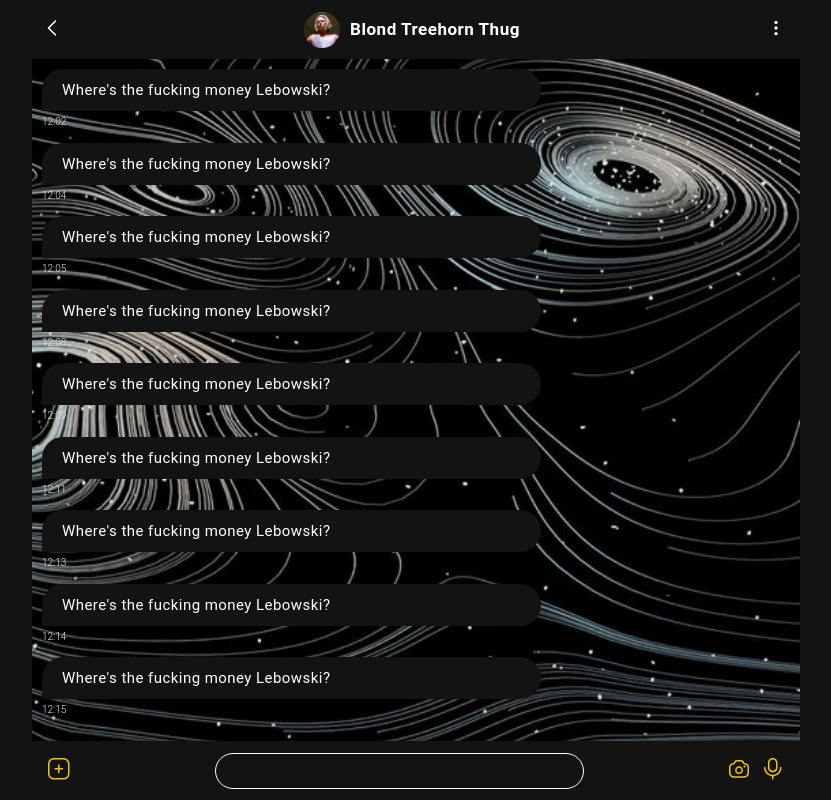
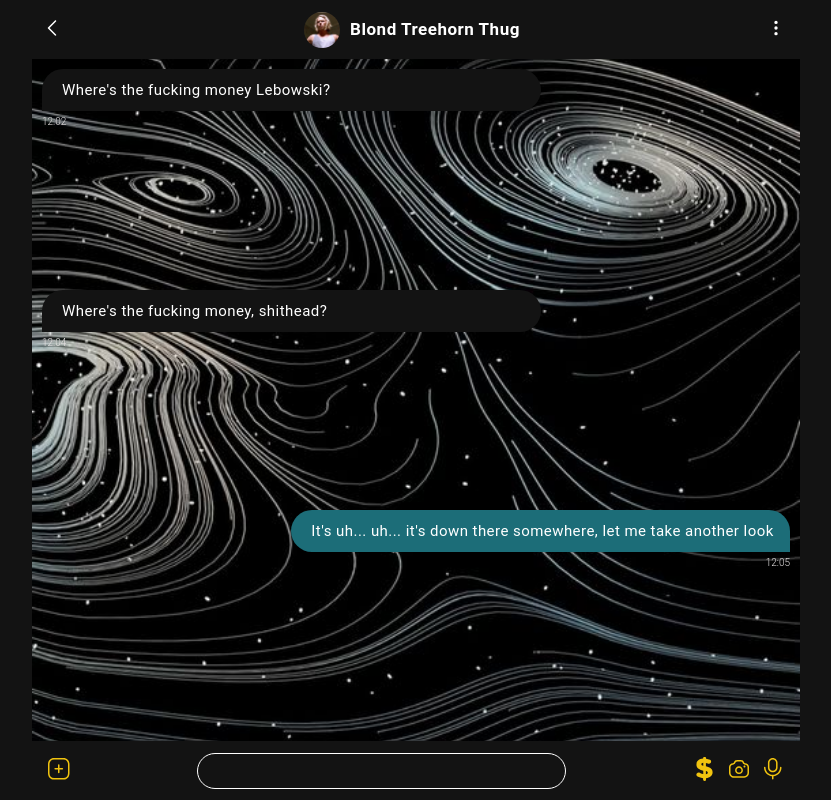
Before and after one commit to StaburovAlexey/test-chat-donat, a Vue app: page / in a window 1280 px wide. Shown: the whole page, without its empty margins (224-1055 px from the left). Built offline with nearby package versions, Linux system fonts and the light colour scheme.

Commit message:
layot main

```diff
--- a/src/App.vue
+++ b/src/App.vue
@@ -41,8 +41,9 @@
       </svg>
     </button>
   </header>
-  <main class="main">
+  <main class="main" id="main">
     <div
+      id="message"
       class="message"
       v-for="(message, index) in messages"
       :key="index"
@@ -85,6 +86,34 @@
       @keyup.enter="inputMessage"
     />
     <div class="footer__container-btn-right">
+      <button class="footer__btn-cash footer-btn">
+        <svg
+          height="24px"
+          width="25px"
+          version="1.1"
+          id="Capa_1"
+          xmlns="http://www.w3.org/2000/svg"
+          xmlns:xlink="http://www.w3.org/1999/xlink"
+          viewBox="0 0 235.517 235.517"
+          xml:space="preserve"
+          fill="#000000"
+        >
+          <g id="SVGRepo_bgCarrier" stroke-width="0"></g>
+          <g
+            id="SVGRepo_tracerCarrier"
+            stroke-linecap="round"
+            stroke-linejoin="round"
+          ></g>
+          <g id="SVGRepo_iconCarrier">
+            <g>
+              <path
+                style="fill: #f1c40f"
+                d="M118.1,235.517c7.898,0,14.31-6.032,14.31-13.483c0-7.441,0-13.473,0-13.473 c39.069-3.579,64.932-24.215,64.932-57.785v-0.549c0-34.119-22.012-49.8-65.758-59.977V58.334c6.298,1.539,12.82,3.72,19.194,6.549 c10.258,4.547,22.724,1.697,28.952-8.485c6.233-10.176,2.866-24.47-8.681-29.654c-11.498-5.156-24.117-8.708-38.095-10.236V8.251 c0-4.552-6.402-8.251-14.305-8.251c-7.903,0-14.31,3.514-14.31,7.832c0,4.335,0,7.843,0,7.843 c-42.104,3.03-65.764,25.591-65.764,58.057v0.555c0,34.114,22.561,49.256,66.862,59.427v33.021 c-10.628-1.713-21.033-5.243-31.623-10.65c-11.281-5.755-25.101-3.72-31.938,6.385c-6.842,10.1-4.079,24.449,7.294,30.029 c16.709,8.208,35.593,13.57,54.614,15.518v13.755C103.79,229.36,110.197,235.517,118.1,235.517z M131.301,138.12 c14.316,4.123,18.438,8.257,18.438,15.681v0.555c0,7.979-5.776,12.651-18.438,14.033V138.12z M86.999,70.153v-0.549 c0-7.152,5.232-12.657,18.71-13.755v29.719C90.856,81.439,86.999,77.305,86.999,70.153z"
+              ></path>
+            </g>
+          </g>
+        </svg>
+      </button>
       <button class="footer__btn-camera footer-btn">
         <svg
           width="24"
@@ -126,14 +155,12 @@ export default {
   setup() {
     const messages = ref([
       { id: 1, text: `Where's the fucking money Lebowski?`, time: "12:02" },
-      { id: 1, text: `Where's the fucking money Lebowski?`, time: "12:04" },
-      { id: 1, text: `Where's the fucking money Lebowski?`, time: "12:05" },
-      { id: 1, text: `Where's the fucking money Lebowski?`, time: "12:08" },
-      { id: 1, text: `Where's the fucking money Lebowski?`, time: "12:09" },
-      { id: 1, text: `Where's the fucking money Lebowski?`, time: "12:11" },
-      { id: 1, text: `Where's the fucking money Lebowski?`, time: "12:13" },
-      { id: 1, text: `Where's the fucking money Lebowski?`, time: "12:14" },
-      { id: 1, text: `Where's the fucking money Lebowski?`, time: "12:15" },
+      { id: 1, text: `Where's the fucking money, shithead?`, time: "12:04" },
+      {
+        id: 2,
+        text: `It's uh... uh... it's down there somewhere, let me take another look`,
+        time: "12:05",
+      },
     ]);
 
     const messageleft = (id) => {
@@ -154,8 +181,10 @@ export default {
         text: inputModel.value,
         time: formattedTime,
       };
-      messages.value.push(message);
-      inputModel.value = "";
+      if (inputModel.value !== "") {
+        messages.value.push(message);
+        inputModel.value = "";
+      }
     };
 
     return {
@@ -190,6 +219,7 @@ body {
 
 .header {
   position: absolute;
+  z-index: 100;
   width: 100%;
   height: 59px;
   padding: 0 15px;
@@ -267,8 +297,6 @@ body {
 
 .message__text {
   display: inline;
-
-  width: auto;
   border-radius: 25px 25px 25px 0;
   padding: 10px 10px 10px 20px;
   font-family: "Roboto", sans-serif;
```
